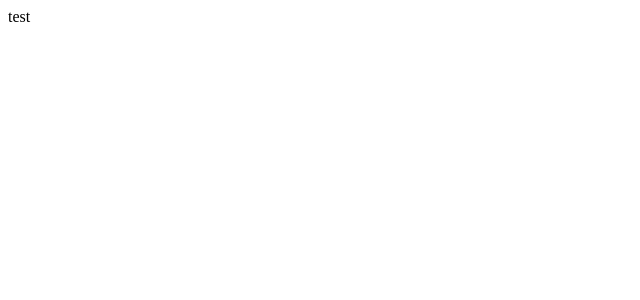
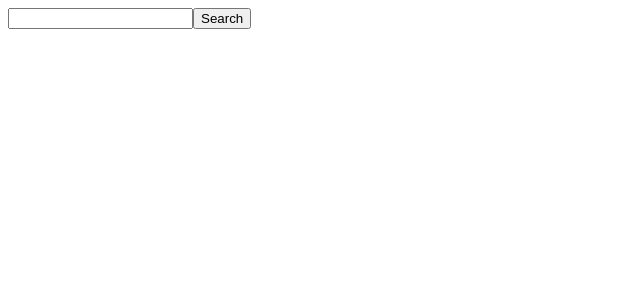
Before and after one commit to xeusteerapat/npm-search, a React (Create React App) app: page / in a window 1280 px wide. Shown: the top 300 px of the page, without its empty margins (0-640 px from the left). Built offline with nearby package versions, Linux system fonts and the light colour scheme.

Commit message:
[ADD] create Repositories Component

```diff
--- /dev/null
+++ b/src/components/RepositoriesList.tsx
@@ -0,0 +1,12 @@
+const RepositoriesList: React.FC = () => {
+  return (
+    <div>
+      <form>
+        <input type='text' />
+        <button>Search</button>
+      </form>
+    </div>
+  );
+};
+
+export default RepositoriesList;
--- a/src/index.tsx
+++ b/src/index.tsx
@@ -1,8 +1,13 @@
 import React from 'react';
 import ReactDOM from 'react-dom';
+import RepositoriesList from './components/RepositoriesList';
 
 const App = () => {
-  return <div>test</div>;
+  return (
+    <div>
+      <RepositoriesList />
+    </div>
+  );
 };
 
 ReactDOM.render(<App />, document.getElementById('root'));
```
Also changed, not shown: src/components/App.tsx (added, +14 -0 lines).
